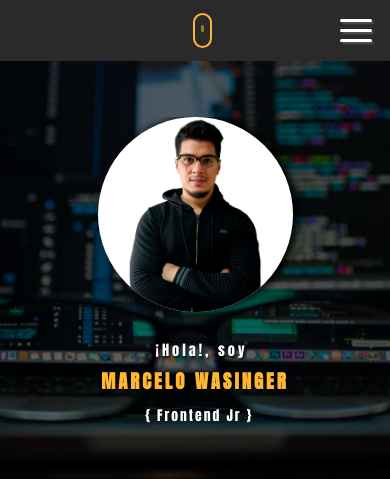
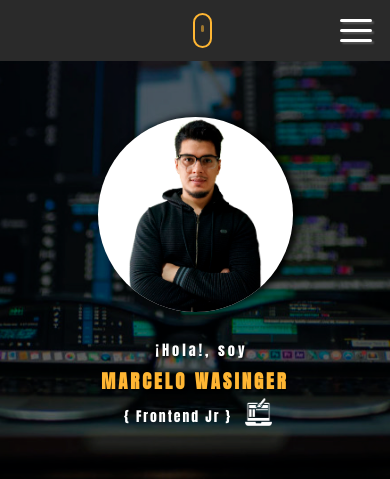
Before and after one commit to macheWasinger/portafolio, a React (Create React App) app: page / in a window 390 px wide. Shown: the top 479 px of the page. Built offline with nearby package versions, Linux system fonts and the light colour scheme; grey boxes are pictures that could not be loaded; a web font is replaced by a local one.

Commit message:
correcciones

```diff
--- a/src/componentes/Home.jsx
+++ b/src/componentes/Home.jsx
@@ -6,6 +6,7 @@ import Menu from "./header/Menu";
 // IMPORTO IMAGEN Y VIDEO
 import maw from "../img/maw.png";
 import logoAnimado from "../video/logo-mw.mp4";
+import iconFrontend from "../img/icon-frontend.png";
 import { setActiveLink } from "react-scroll/modules/mixins/scroller";
 
 const Home = () => {
@@ -55,14 +56,17 @@ const Home = () => {
               <span className="apellido">Wasinger</span>
             </h1>
 
-            <h2
-              className="style-frontendJr"
+            <div
+              className="container-textFrontendJR-iconFrontend"
               data-aos="flip-right"
               data-aos-duration="1000"
               data-aos-delay="1400"
             >
-              {"{ "} Frontend Jr {" }"}
-            </h2>
+              <h2 className="style-frontendJr">
+                {"{ "} Frontend Jr {" }"}
+              </h2>
+              <img src={iconFrontend} alt="" />
+            </div>
           </div>
         </div>
       </div>
--- a/src/css/home/HomeDESKTOP.css
+++ b/src/css/home/HomeDESKTOP.css
@@ -96,7 +96,7 @@
   position: relative;
   left: 12px;
   margin: auto;
-  overflow: hidden;
+  /* overflow: hidden; */
 }
 
 .container_fondo-presentacion-imageDev .container__texto-presentacion {
@@ -105,7 +105,7 @@
   display: flex;
   flex-direction: column;
   justify-content: space-between;
-  /* background-color: red; */
+  /* background-color: blue; */
 }
 
 .container-imageDeveloper {
@@ -143,16 +143,6 @@ a,
   margin-top: 2%;
 }
 
-.bloqueDeslizable-container {
-  width: 43vw;
-  /* background-color: green; */
-  margin: auto;
-  display: flex;
-  align-items: start;
-  justify-content: center;
-  overflow: hidden;
-}
-
 .nombre,
 .apellido {
   /* background-color: red; */
@@ -169,30 +159,25 @@ a,
   color: #fff;
   text-transform: none;
   letter-spacing: 3px;
-}
-
-.span__text-soy {
   text-shadow: 1px 2px 3px #000000;
 }
 
-@keyframes changeColorFrontendJr {
-  0% {
-    color: #fff;
-    text-shadow: 1px 2px 3px #000;
-    transform: scale(1.4);
-  }
+.container-textFrontendJR-iconFrontend {
+  width: 13vw;
+  display: flex;
+  align-items: center;
+  justify-content: space-around;
+  margin: auto;
+  position: relative;
+  bottom: 0.5vw;
+  /* background-color: red; */
+}
 
-  50% {
-    color: #2a2a2a;
-    text-shadow: none;
-    transform: scale(0.8);
-  }
-
-  100% {
-    color: #ffb633;
-    text-shadow: 1px 2px 3px #000;
-    transform: scale(1.4);
-  }
+.container-textFrontendJR-iconFrontend > img {
+  width: 2vw;
+  height: 2vw;
+  position: relative;
+  top: 0;
 }
 
 .style-frontendJr {
--- a/src/css/home/HomeMOBILE.css
+++ b/src/css/home/HomeMOBILE.css
@@ -113,6 +113,24 @@
     margin-left: 5.5%;
   }
 
+  .container-textFrontendJR-iconFrontend {
+    width: 43vw;
+    display: flex;
+    align-items: center;
+    justify-content: space-around;
+    margin: auto;
+    position: relative;
+    bottom: 0.5vw;
+    /* background-color: red; */
+  }
+
+  .container-textFrontendJR-iconFrontend > img {
+    width: 7vw !important;
+    height: 7vw !important;
+    position: relative;
+    top: -3px !important;
+  }
+
   .style-frontendJr {
     color: #fff;
     font-family: "Anton", sans-serif;
@@ -177,5 +195,43 @@
 
   .style-frontendJr {
     font-size: 3.5vw;
+    position: relative;
+    top: 3px;
   }
 }
+
+@media only screen and (min-width: 769px) and (max-width: 1023px) {
+  .container_fondo-presentacion-imageDev {
+    height: 125vw;
+    background-position: center;
+    background-attachment: unset;
+  }
+
+  .container-header {
+    height: 3.8em !important;
+  }
+
+  .container_fondo-presentacion-imageDev .style-logo-video {
+    width: 3.5em !important;
+    height: 3.5em !important;
+    margin-left: 0.7em;
+    margin-top: 0.1em;
+    z-index: 2;
+  }
+
+  .scroll {
+    width: 1.3em;
+    height: 2.2em;
+    margin-top: 13px !important;
+  }
+}
+
+@media only screen and (min-width: 800px) and (max-width: 882px) {
+  .container_fondo-presentacion-imageDev .container__texto-presentacion {
+    width: 25vw !important;
+    height: 17vw !important;
+    display: flex;
+    flex-direction: column;
+    justify-content: space-between;
+  }
+}
--- a/src/css/menu/MenuMOBILE.css
+++ b/src/css/menu/MenuMOBILE.css
@@ -335,3 +335,30 @@
     margin-left: 3.5%;
   }
 }
+
+@media only screen and (min-width: 769px) and (max-width: 1023px) {
+  .container-Padre_menu .burger {
+    width: 1.8em;
+    height: 1.2em;
+    right: 14px;
+    margin-top: 1px !important;
+    /* background-color: red !important; */
+  }
+
+  .label-menu {
+    width: 1.8em;
+    height: 1.2em;
+    /* background-color: green !important; */
+  }
+
+  .label-menu #span-1,
+  .label-menu #span-2,
+  .label-menu #span-3 {
+    width: 1.8em;
+    height: 0.15em;
+  }
+
+  #btn-menu:checked ~ .label-menu #span-3 {
+    top: -6px;
+  }
+}
```
Also changed, not shown: src/img/icon-frontend.png (added).
